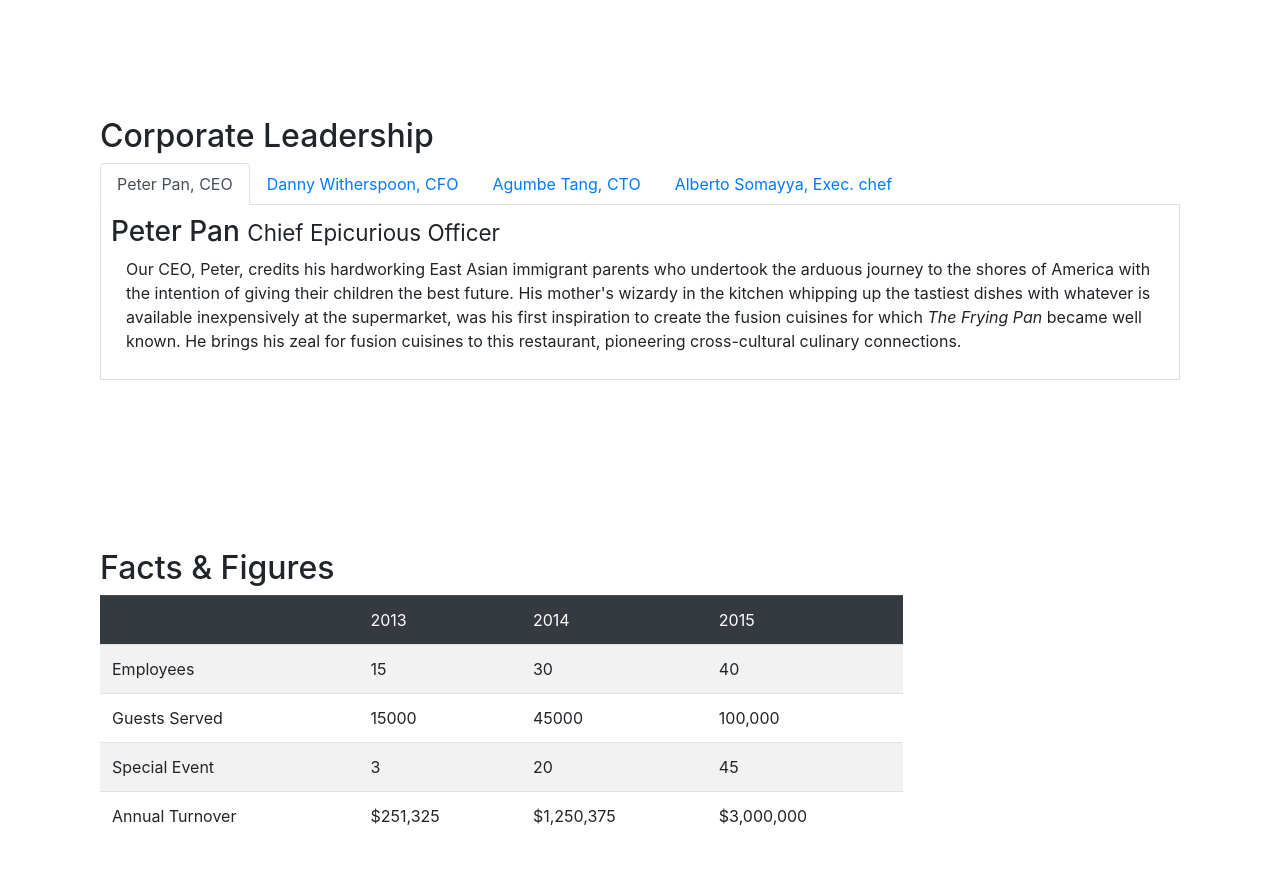
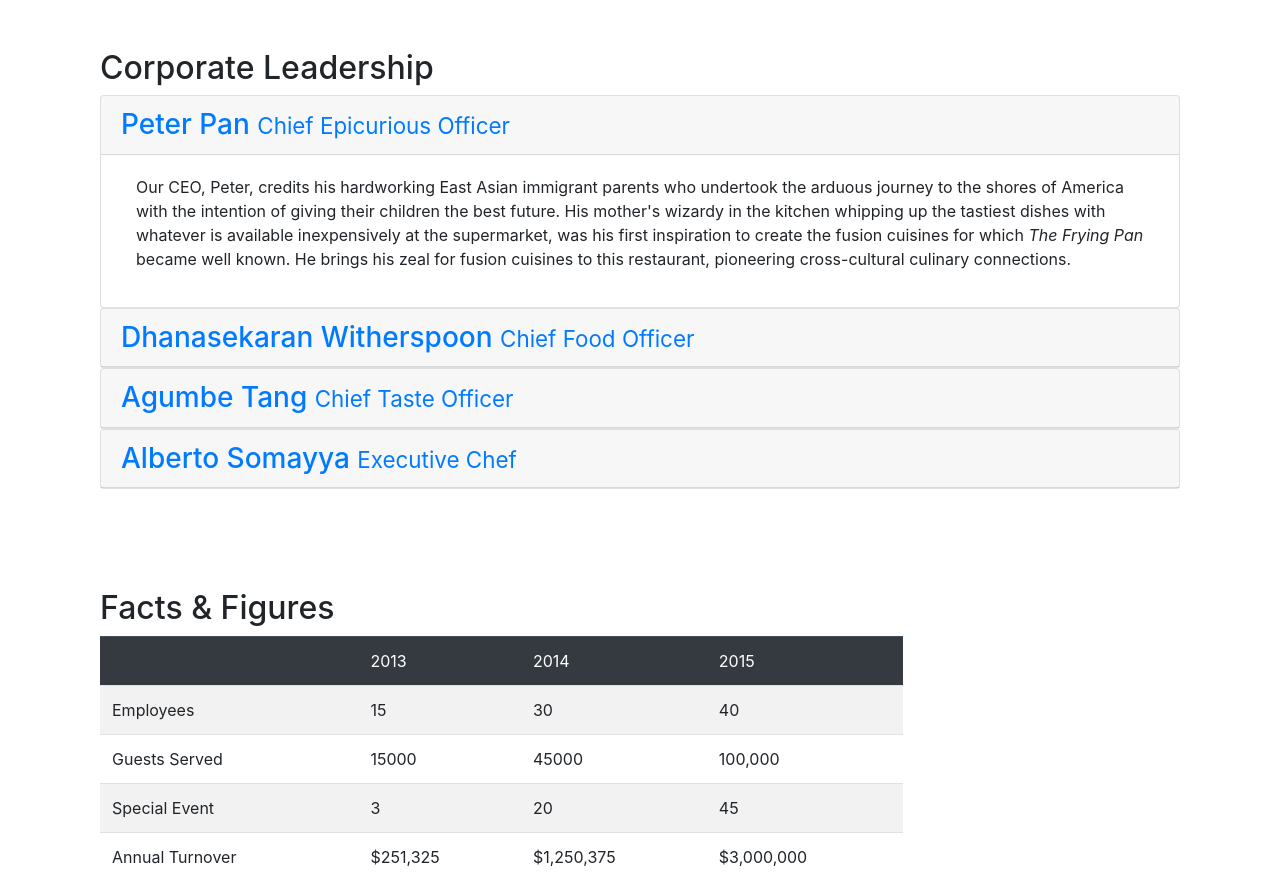
Before and after one commit to rkp09/confution, a website: page aboutus.html in a window 1280 px wide. Shown: the part 1078-1973 px from the top of the page. Drawn offline with nearby package versions, Linux system fonts and the light colour scheme.

Commit message:
accordion is added instead of nav-tabs

```diff
--- a/aboutus.html
+++ b/aboutus.html
@@ -129,26 +129,19 @@
             <div class="row corporate-leadership align-items-center">
                 <div class="col">
                     <h2>Corporate Leadership</h2>
-                    <ul class='nav nav-tabs'>
-                        <li class='nav-item'>
-                            <a class='nav-link active' href="#peter" role='tab' data-toggle='tab'>Peter Pan, CEO</a>
-                        </li>
-                        <li class='nav-item'>
-                            <a class='nav-link' href="#danny" role='tab' data-toggle='tab'>Danny Witherspoon,
-                                CFO</a>
-                        </li>
-                        <li class='nav-item'>
-                            <a class='nav-link' href="#agumbe" role='tab' data-toggle='tab'>Agumbe Tang, CTO</a>
-                        </li>
-                        <li class='nav-item'>
-                            <a class='nav-link' href="#alberto" role='tab' data-toggle='tab'>Alberto Somayya,
-                                Exec. chef</a>
-                        </li>
-                    </ul>
-                    <div class='tab-content'>
-                        <div role='tabpanel' class='tab-pane fade show active' id='peter'>
 
-                            <h3>Peter Pan <small>Chief Epicurious Officer</small></h3>
+                    <div id='accordion'>
+                        <div class="card">
+                            <div class='card-header' role='tab' id='peterhead'>
+                                <h3 class='mb-0'>
+                                    <a href="" data-toggle='collapse' data-target='#peter'>
+
+                                        Peter Pan <small>Chief Epicurious Officer</small>
+                                    </a>
+                                </h3>
+                            </div>
+                            <div class='collapse show' id='peter' data-parent='#accordion'>
+                                <div class="card-body">
                                     <p class="col-sm d-none d-sm-block">
                                         Our CEO, Peter, credits his hardworking East Asian
                                         immigrant parents who undertook the arduous journey to
@@ -163,11 +156,20 @@
                                         cross-cultural culinary connections.
                                     </p>
                                 </div>
-                        <div role='tabpanel' class='tab-pane fade' id='danny'>
-                            <h3>
+
+                            </div>
+                        </div>
+                        <div class="card">
+                            <div class="card-header" role='tab' id='dannyhead'>
+                                <h3 class='mb-0'>
+                                    <a href="" data-toggle='collapse' data-target='#danny'>
                                         Dhanasekaran Witherspoon
                                         <small>Chief Food Officer</small>
+                                    </a>
                                 </h3>
+                            </div>
+                            <div class='collapse' id='danny' data-parent='#accordion'>
+                                <div class='card-body'>
                                     <p class="col-sm d-none d-sm-block">
                                         Our CFO, Danny, as he is affectionately referred to by
                                         his colleagues, comes from a long established family
@@ -179,8 +181,22 @@
                                             stays, pays!</em>
                                     </p>
                                 </div>
-                        <div role='tabpanel' class='tab-pane fade' id='agumbe'>
-                            <h3>Agumbe Tang <small>Chief Taste Officer</small></h3>
+
+                            </div>
+
+                        </div>
+
+                        <div class="card">
+                            <div class="card-header" role='tab' id="abumbehead">
+                                <a href="" data-toggle='collapse' data-target='#agumbe'>
+
+                                    <h3 class='mb-0'>Agumbe Tang <small>Chief Taste Officer</small></h3>
+                                </a>
+                            </div>
+                        </div>
+
+                        <div class='collapse' id='agumbe' data-parent='#accordion'>
+                            <div class="card-body">
                                 <p class="col-sm d-none d-sm-block">
                                     Blessed with the most discerning gustatory sense,
                                     Agumbe, our CTO, personally ensures that every dish that
@@ -190,8 +206,19 @@
                                     <em>You click only if you survive my lick.</em>
                                 </p>
                             </div>
-                        <div role='tabpanel' class='tab-pane fade' id='alberto'>
-                            <h3>Alberto Somayya <small>Executive Chef</small></h3>
+
+                        </div>
+
+                        <div class="card">
+                            <div class="card-header" role='tab' id='albertohead'>
+                                <a href="" data-toggle='collapse' data-target='#alberto'>
+
+                                    <h3 class='mb-0'>Alberto Somayya <small>Executive Chef</small></h3>
+                                </a>
+                            </div>
+                        </div>
+                        <div class='collapse' id='alberto' data-parent='#accordion'>
+                            <div class="card-body">
                                 <p class="col-sm d-none d-sm-block">
                                     Award winning three-star Michelin chef with wide
                                     International experience having worked closely with
@@ -201,6 +228,8 @@
                                     <em>Put together the cuisines from the two craziest
                                         cultures, and you get a winning hit! Amma Mia!</em>
                                 </p>
+                            </div>
+
                         </div>
                     </div>
                 </div>
```
Lines whose indentation alone changed are shown as unchanged.
